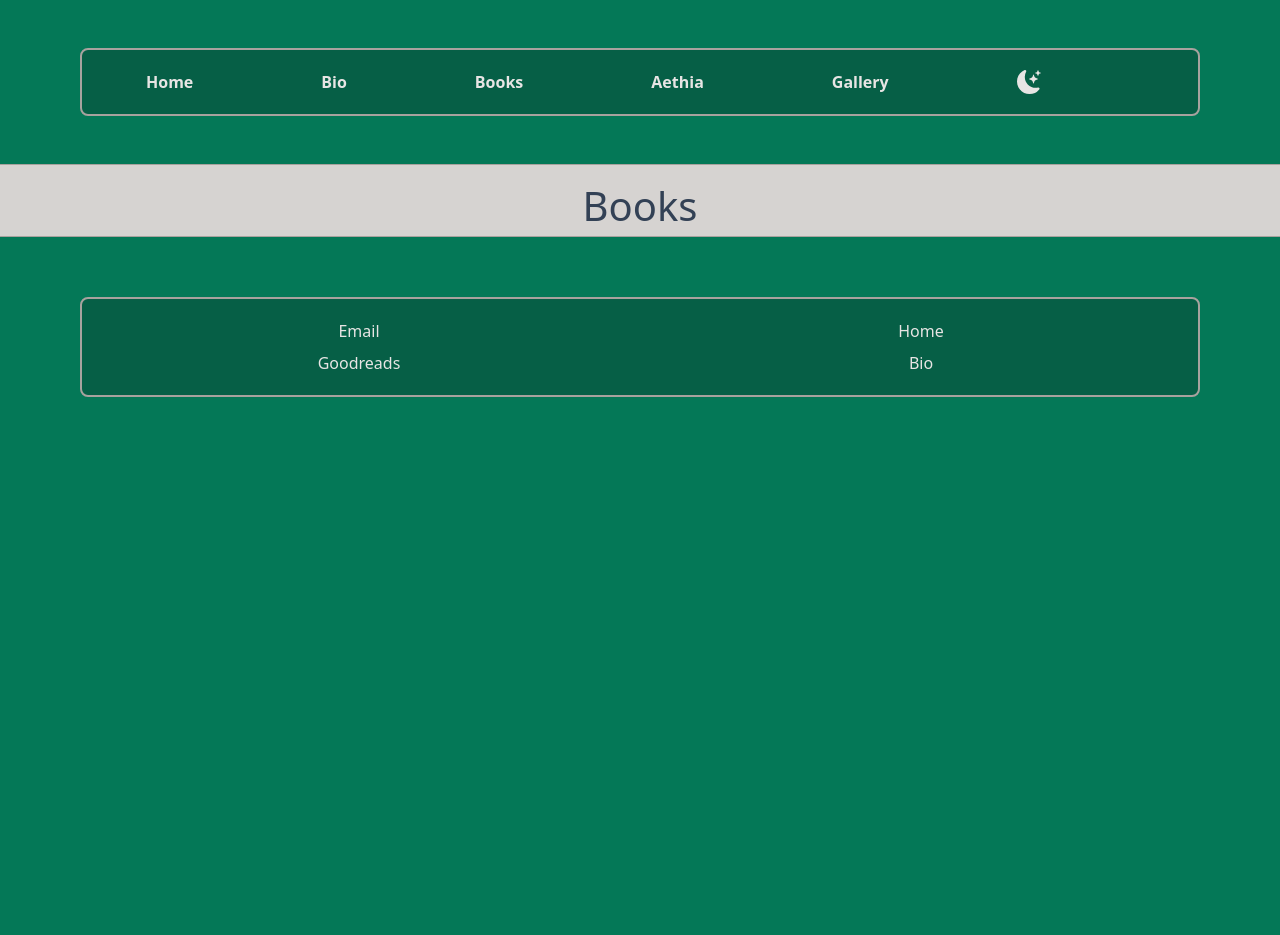
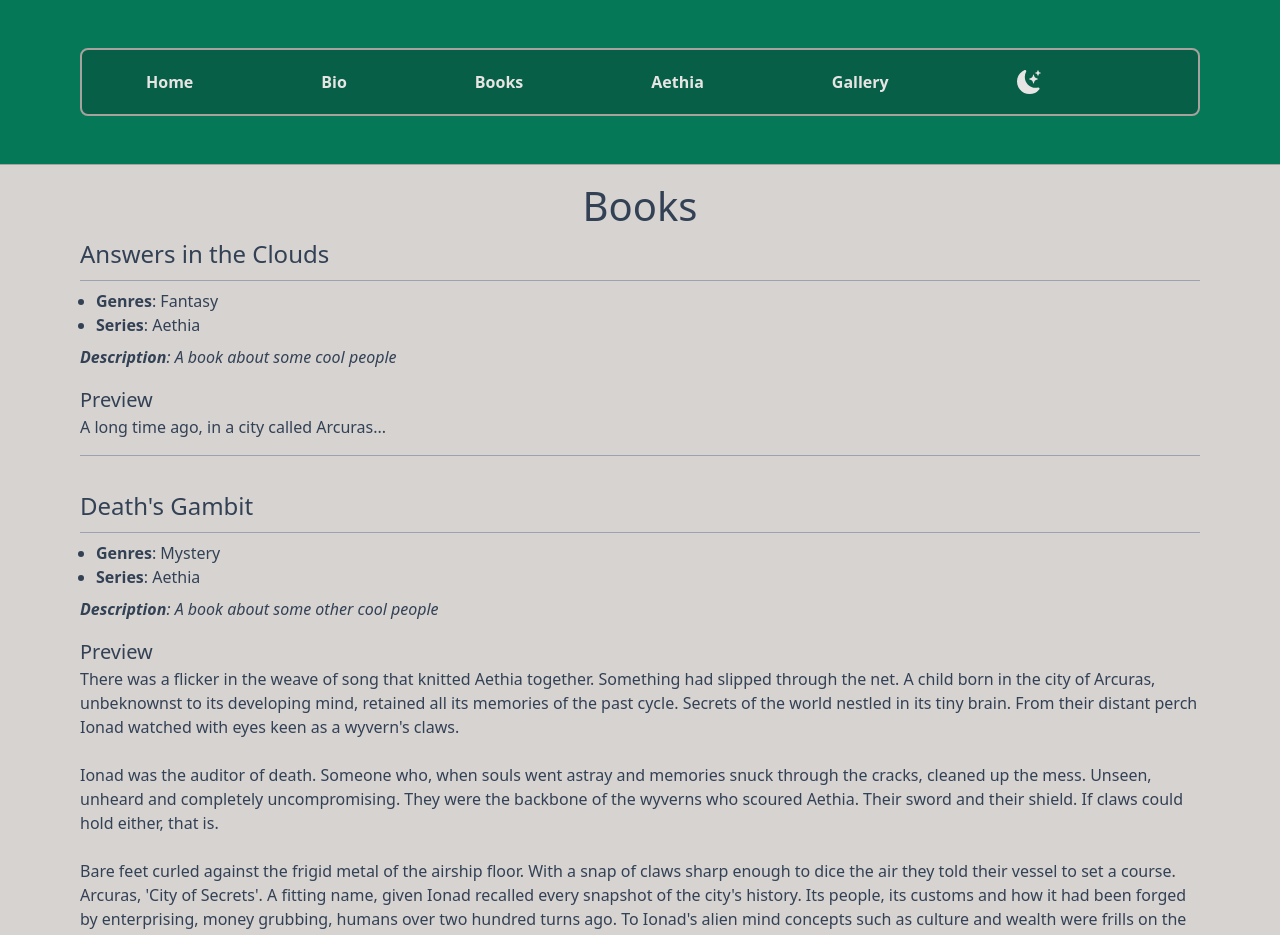
Before and after one commit to lenakita/personal-website, a Next.js app: page /books in a window 1280 px wide. Shown: the top 935 px of the page. Before the commit the page ends 800 px from the top, so only its background shows below. Built offline with nearby package versions, Linux system fonts and the light colour scheme.

Commit message:
feat(components): create book component, add books to the page

```diff
--- /dev/null
+++ b/components/Book.tsx
@@ -0,0 +1,48 @@
+import React from "react";
+
+export enum BookSeries {
+  AETHIA='Aethia'
+}
+
+export enum Genres {
+  FANTASY='Fantasy',
+  MYSTERY='Mystery'
+}
+
+export interface BookProps {
+  title: string,
+  genres: Genres[],
+  series: BookSeries,
+  description: string
+  preview: React.JSX.Element
+}
+
+export default function Book(props: BookProps): React.JSX.Element {
+  /**
+   * What would a book contain?
+   *  - a title
+   *  - genre(s)
+   *  - what series it's in
+   *  - a snappy description
+   *  - a preview
+   */
+
+  return (
+    <div>
+      <div className="text-semibold text-left ml-20 mb-4 mr-20">
+        <h2>{props.title}</h2>
+        <hr className="h-px mb-2 mt-2 bg-gray-400 border-0 dark:bg-gray-700"/>
+        <ul className="ml-4 mb-2 list-disc">
+          <li><b>Genres</b>: {...props.genres}</li>
+          <li><b>Series</b>: {props.series}</li>
+        </ul>
+        <em><b>Description</b>: {props.description}</em><br/>
+        <div className="my-4">
+          <h3>Preview</h3>
+          {props.preview}
+        </div>
+        <hr className="h-px mb-8 mt-2 bg-gray-400 border-0 dark:bg-gray-700"/>
+      </div>
+    </div>
+  )
+}
--- a/components/Gallery.tsx
+++ b/components/Gallery.tsx
@@ -23,7 +23,7 @@ export interface GalleryProps {
   images: ImageProps[],
 }
 
-export default function Gallery(images: GalleryProps): React.JSX.Element {
+export default function ImageGallery(images: GalleryProps): React.JSX.Element {
   // set a custom value in state: the image index
   const [imageIdx, setImageIdx] = useState(0);
 
--- /dev/null
+++ b/components/Utils.tsx
@@ -0,0 +1,16 @@
+import React from "react"
+
+export function multiBreak(nBreaks: number): React.JSX.Element {
+  let breaks: React.JSX.Element[] = [];
+  for (let i = 0; i < nBreaks; i++) {
+    breaks.push(<br/>)
+  }
+
+  return (
+    // use <em> because embedding <div> in a <p> tag breaks it :)
+    // `...breaks` unpacks the array
+    <em>
+      {...breaks}
+    </em>
+  )
+}
--- a/pages/bio.tsx
+++ b/pages/bio.tsx
@@ -5,7 +5,7 @@ import LennieAlt from "../public/another-lennie-picture.jpg";
 import LennieOther from "../public/other-lennie-pic.jpg";
 import Footer from "@/components/Footer";
 import Navigation from "@/components/Navigation";
-import Gallery from "@/components/Gallery";
+import ImageGallery from "@/components/Gallery";
 import Link from "next/link";
 import React from "react";
 
@@ -87,7 +87,7 @@ export default function Bio() {
               ten years since.
             </li>
           </ul>
-          <Gallery images={[{
+          <ImageGallery images={[{
             source: LenniePfp,
             alt: 'Lennie',
           },
--- a/pages/books.tsx
+++ b/pages/books.tsx
@@ -1,7 +1,9 @@
 'use client';
 
+import Book, { BookSeries, Genres } from "@/components/Book";
 import Footer from "@/components/Footer";
 import Navigation from "@/components/Navigation";
+import { answersPreview, deathsGambitPreview } from "@/text/previews";
 
 export default function Books() {
   return (
@@ -12,6 +14,20 @@ export default function Books() {
       </header>
       <main>
         <h1>Books</h1>
+        <Book
+          title="Answers in the Clouds"
+          genres={[Genres.FANTASY]}
+          series={BookSeries.AETHIA}
+          description="A book about some cool people"
+          preview={answersPreview}
+        />
+        <Book
+          title="Death's Gambit"
+          genres={[Genres.MYSTERY]}
+          series={BookSeries.AETHIA}
+          description="A book about some other cool people"
+          preview={deathsGambitPreview}
+        />
       </main>
       <Footer></Footer>
       </div>
--- /dev/null
+++ b/text/previews.tsx
@@ -0,0 +1,11 @@
+import { multiBreak } from "@/components/Utils"
+
+export const answersPreview = <p>
+    A long time ago, in a city called Arcuras...
+</p>
+export const deathsGambitPreview = <p>
+There was a flicker in the weave of song that knitted Aethia together. Something had slipped through the net. A child born in the city of Arcuras, unbeknownst to its developing mind, retained all its memories of the past cycle. Secrets of the world nestled in its tiny brain. From their distant perch Ionad watched with eyes keen as a wyvern&apos;s claws.{multiBreak(2)}
+Ionad was the auditor of death. Someone who, when souls went astray and memories snuck through the cracks, cleaned up the mess. Unseen, unheard and completely uncompromising. They were the backbone of the wyverns who scoured Aethia. Their sword and their shield. If claws could hold either, that is.{multiBreak(2)}
+Bare feet curled against the frigid metal of the airship floor. With a snap of claws sharp enough to dice the air they told their vessel to set a course. Arcuras, &apos;City of Secrets&apos;. A fitting name, given Ionad recalled every snapshot of the city&apos;s history. Its people, its customs and how it had been forged by enterprising, money grubbing, humans over two hundred turns ago. To Ionad&apos;s alien mind concepts such as culture and wealth were frills on the clothing of life. They lived plainly, simply and with singularity of purpose. It kept things stress-free. Even when there were those who tried to inject disorder into the cycle.{multiBreak(2)}
+A flicker of emotion lit their scaled face. Muzzle twisting their lips contorted into what a human might consider a smile. Yet, smiling was as foreign as the Artia tree to Ionad. All they felt was a sense of duty to the balance of the world. A duty they would uphold no matter the cost.
+</p>
```
